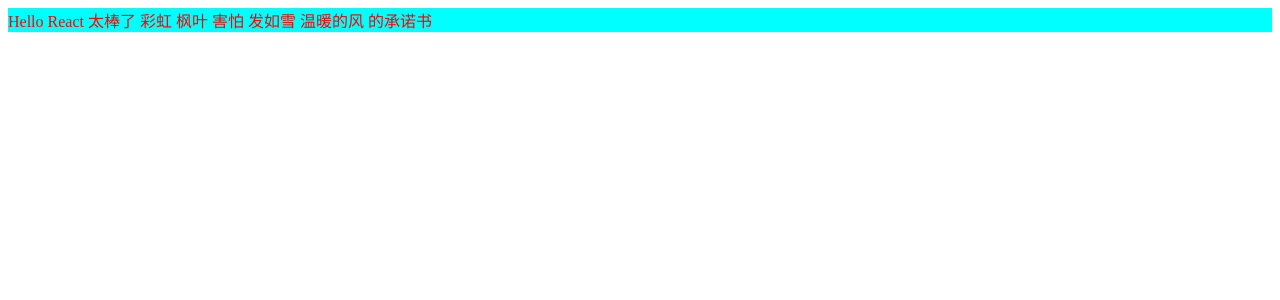
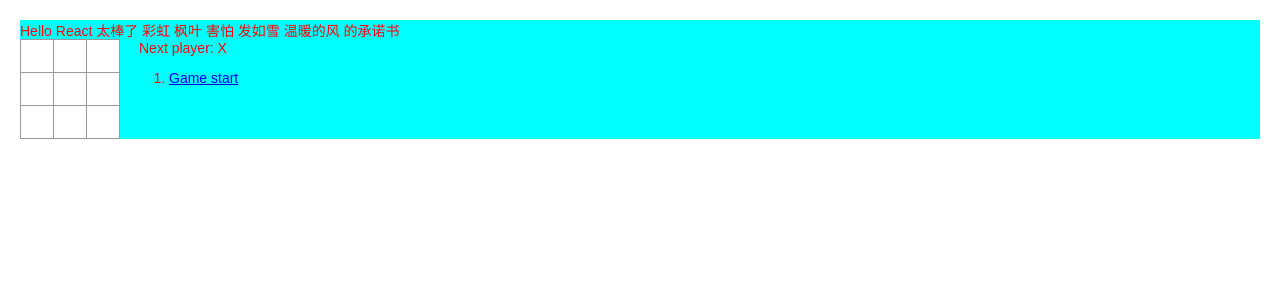
Before and after one commit to BlueStoneQ/react-frame, a React app: page / in a window 1280 px wide. Shown: the top 300 px of the page. Built offline with nearby package versions, Linux system fonts and the light colour scheme; the HTML template or start-up script is replaced by a standard one.

Commit message:
React-原生-井字游戏-基础理念回顾

```diff
--- a/package.json
+++ b/package.json
@@ -7,7 +7,9 @@
     "test": "echo \"Error: no test specified\" && exit 1 ",
     "start": "webpack-dev-server --hot --config ./build/webpack.dev.config.js",
     "build": "webpack --config ./build/webpack.prod.config.js",
-    "clean": "rimraf dist"
+    "clean": "rimraf dist",
+    "lint": "eslint --ext .js,.jsx src",
+    "lint-fix": "eslint --ext .js,.jsx src --fix"
   },
   "repository": {
     "type": "git",
@@ -20,6 +22,7 @@
   },
   "homepage": "https://github.com/BlueStoneQ/acg-box#readme",
   "dependencies": {
+    "prop-types": "^15.6.2",
     "react": "^16.4.1",
     "react-dom": "^16.4.1"
   },
--- a/src/js/App.jsx
+++ b/src/js/App.jsx
@@ -1,5 +1,7 @@
 import React, { Component } from 'react'
+import Game from './components/Game'
 import '../style/less/test.less'
+import '../style/less/reactGame.css'
 
 class App extends Component {
   render () {
@@ -7,6 +9,7 @@
       <div className='app'>
         Hello React 太棒了 彩虹 枫叶 害怕 发如雪 温暖的风
         的承诺书
+        <Game />
       </div>
     )
   }
--- /dev/null
+++ b/src/js/components/Board.jsx
@@ -0,0 +1,41 @@
+import React, { Component } from 'react'
+import Square from './Square'
+import PropTypes from 'prop-types'
+
+class Board extends Component {
+  renderSquare (i) {
+    return <Square
+      value={this.props.squares[i]}
+      onClick={() => this.props.onClick(i)}
+    />
+  }
+  render () {
+    return (
+      <div>
+        {/* <div className='status'>{status}</div> */}
+        <div className='board-row'>
+          {this.renderSquare(0)}
+          {this.renderSquare(1)}
+          {this.renderSquare(2)}
+        </div>
+        <div className='board-row'>
+          {this.renderSquare(3)}
+          {this.renderSquare(4)}
+          {this.renderSquare(5)}
+        </div>
+        <div className='board-row'>
+          {this.renderSquare(6)}
+          {this.renderSquare(7)}
+          {this.renderSquare(8)}
+        </div>
+      </div>
+    )
+  }
+}
+
+Board.propTypes = {
+  squares: PropTypes.array.isRequired,
+  onClick: PropTypes.func
+}
+
+export default Board
--- /dev/null
+++ b/src/js/components/Game.jsx
@@ -0,0 +1,100 @@
+/**
+ * 游戏右侧的 to do等
+ */
+import React, { Component } from 'react'
+import Board from './Board'
+
+class Game extends Component {
+  constructor () {
+    super()
+    this.state = {
+      history: [{
+        squares: Array(9).fill(null)
+      }],
+      xIsNext: true,
+      stepNumber: 0
+    }
+  }
+  jumpTo (step) {
+    this.setState({
+      stepNumber: step,
+      xIsNext: (step % 2) || false
+    })
+  }
+  handleClick (i) {
+    // 获得数组数据的一个副本 而不是指向原来的数组
+    const history = this.state.history.slice(0, this.state.stepNumber + 1)
+    const current = history[history.length - 1]
+    const squares = current.squares.slice()
+    if (this.calculateWinner(squares) || squares[i]) {
+      // 终止函数运行
+      return
+    }
+    squares[i] = this.state.xIsNext ? 'X' : 'O'
+    this.setState({
+      // squares: squares,
+      xIsNext: !this.state.xIsNext,
+      stepNumber: history.length,
+      history: history.concat([{
+        squares: squares
+      }])
+    })
+  }
+  // 判断胜负 -- 需要读取整个棋盘的squares状态
+  calculateWinner (squares) {
+    const lines = [
+      [0, 1, 2],
+      [3, 4, 5],
+      [6, 7, 8],
+      [0, 3, 6],
+      [1, 4, 7],
+      [2, 5, 8],
+      [0, 4, 8],
+      [2, 4, 6]
+    ]
+    for (let i = 0; i < lines.length; i++) {
+      const [a, b, c] = lines[i]
+      if (squares[a] && squares[a] === squares[b] && squares[a] === squares[c]) {
+        return squares[a]
+      }
+    }
+    return null
+  }
+  render () {
+    const history = this.state.history
+    const current = history[this.state.stepNumber]
+    const winner = this.calculateWinner(current.squares)
+    let status
+    if (winner) {
+      status = 'Winner: ' + winner
+    } else {
+      status = 'Next player: ' + (this.state.xIsNext ? 'X' : 'O')
+    }
+    const moves = history.map((step, move) => {
+      const desc = move
+        ? 'Move #' + move
+        : 'Game start'
+      return (
+        <li key={move}>
+          <a href='#' onClick={() => this.jumpTo(move)}>{desc}</a>
+        </li>
+      )
+    })
+    return (
+      <div className='game'>
+        <div className='game-board'>
+          <Board
+            squares={current.squares}
+            onClick={(i) => this.handleClick(i)}
+          />
+        </div>
+        <div className='game-info'>
+          <div>{ status }</div>
+          <ol>{ moves }</ol>
+        </div>
+      </div>
+    )
+  }
+}
+
+export default Game
--- /dev/null
+++ b/src/js/components/Square.jsx
@@ -0,0 +1,20 @@
+/**
+ * 只有render方法的组件 可以使用函数组件
+ */
+import React from 'react'
+import PropTypes from 'prop-types'
+
+function Square (props) {
+  return (
+    <button className='square' onClick={props.onClick}>
+      { props.value }
+    </button>
+  )
+}
+
+Square.propTypes = {
+  value: PropTypes.number.isRequired,
+  onClick: PropTypes.func
+}
+
+export default Square
--- /dev/null
+++ b/src/style/less/reactGame.css
@@ -0,0 +1,50 @@
+body {
+  font: 14px "Century Gothic", Futura, sans-serif;
+  margin: 20px;
+}
+
+ol, ul {
+  padding-left: 30px;
+}
+
+.board-row:after {
+  clear: both;
+  content: "";
+  display: table;
+}
+
+.status {
+  margin-bottom: 10px;
+}
+
+.square {
+  background: #fff;
+  border: 1px solid #999;
+  float: left;
+  font-size: 24px;
+  font-weight: bold;
+  line-height: 34px;
+  height: 34px;
+  margin-right: -1px;
+  margin-top: -1px;
+  padding: 0;
+  text-align: center;
+  width: 34px;
+}
+
+.square:focus {
+  outline: none;
+}
+
+.kbd-navigation .square:focus {
+  background: #ddd;
+}
+
+.game {
+  display: flex;
+  flex-direction: row;
+}
+
+.game-info {
+  margin-left: 20px;
+}
```
Also changed, not shown: 1 other file (tests, documents, lock files or other folders).
